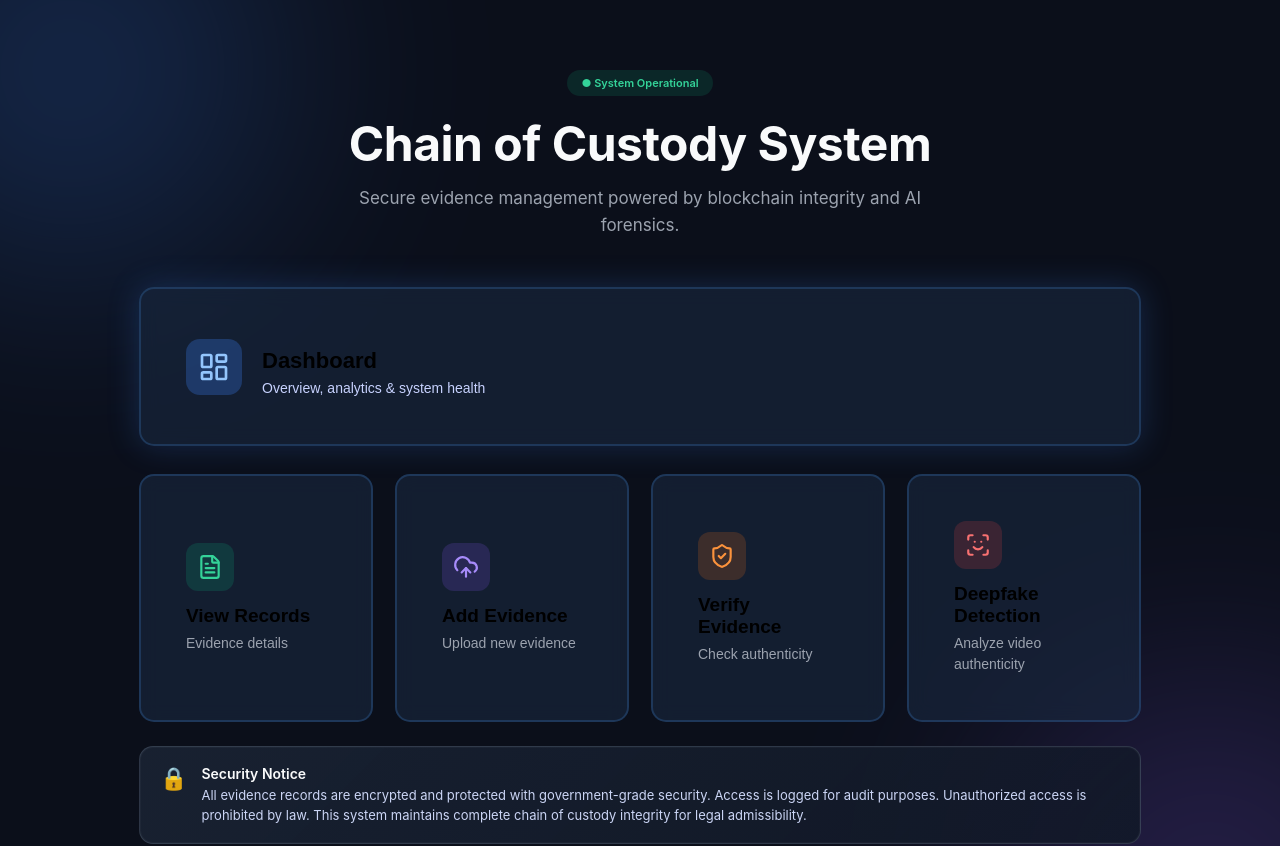
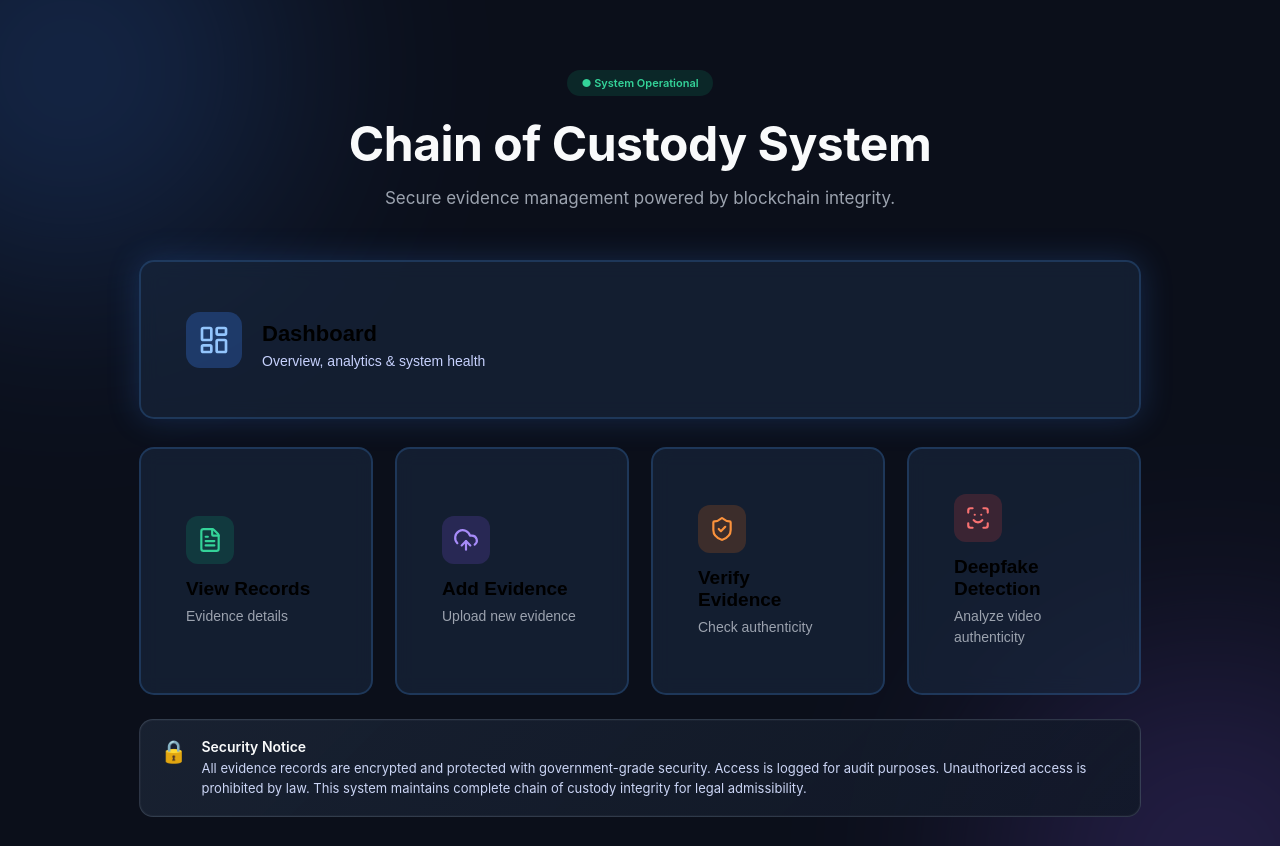
Before and after one commit to vagishaaa20/trustvault, a React (Create React App) app in the folder frontend/: page /home in a window 1280 px wide. Shown: the top 846 px of the page. Built offline with nearby package versions, Linux system fonts and the light colour scheme.

Commit message:
frontend

```diff
--- a/frontend/src/AddEvidence.jsx
+++ b/frontend/src/AddEvidence.jsx
@@ -42,7 +42,7 @@ const AddEvidence = () => {
 
     // ✅ USE BACKEND MESSAGE
     if (!res.ok) {
-      throw new Error(data.message || "Upload failed");
+      throw new Error(data.message || "Exists in Blockchain");
     }
 
     // ✅ SUCCESS
@@ -62,7 +62,7 @@ const AddEvidence = () => {
 
     setUploadResult({
       type: "error",
-      message: "Upload failed",
+      message: "Exists in Blockchain",
       output: error.message,
     });
   } finally {
--- a/frontend/src/Home.jsx
+++ b/frontend/src/Home.jsx
@@ -77,7 +77,7 @@ const Home = () => {
            Chain of Custody System
           </h1>
           <p className="hero-subtitle">
-          Secure evidence management powered by blockchain integrity and AI forensics.
+          Secure evidence management powered by blockchain integrity.
          </p>
         </motion.div>
 
```
